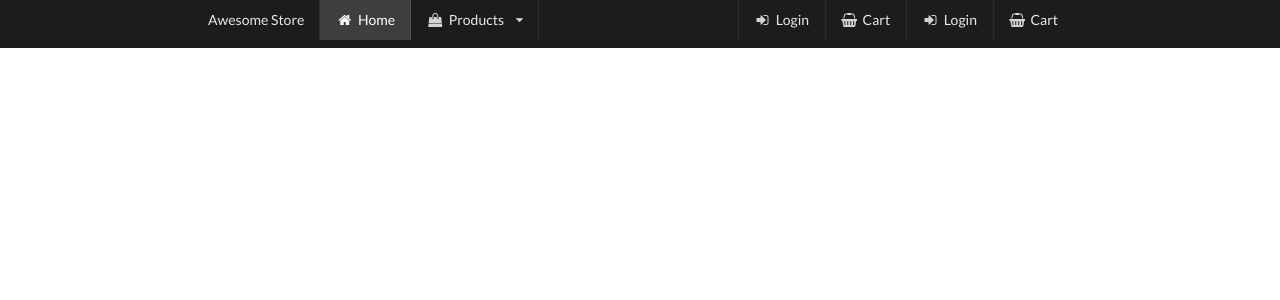
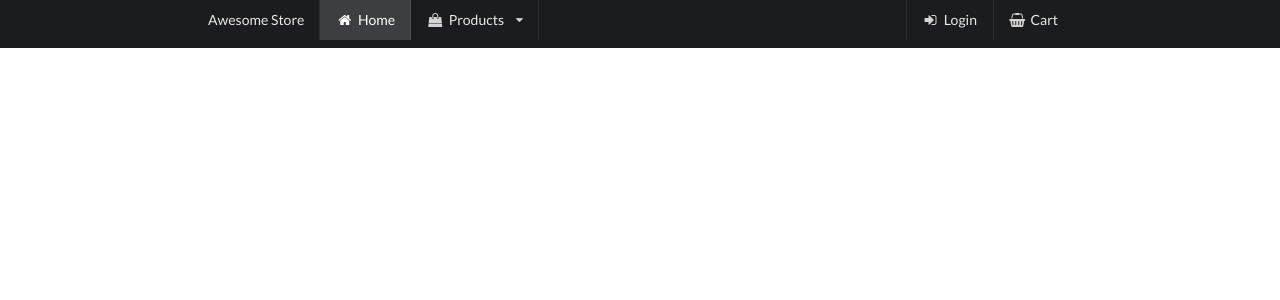
Before and after one commit to alexandersokolov/csci3172project, a PHP site: page /index.php in a window 1280 px wide. Shown: the top 300 px of the page. Run offline with PHP 8.4, Linux system fonts and the light colour scheme.

Commit message:
Fixed the double navbar

```diff
--- a/include/navBar.php
+++ b/include/navBar.php
@@ -16,8 +16,6 @@
                 </div>
             </a>
             <div class="right menu">
-                <a href="#" class="item login" onclick="onClickLogin()"><i class="sign in icon"></i>Login</a>
-                <a href="#" class="item cart" onclick="onClickCart()"><i class="shopping basket icon"></i>Cart</a>
                 <?php if(isset($_SESSION['username'])){  ?>
 
                   <a href="account.php" class="item"><i class="sign in icon"></i>Account</a>
@@ -25,10 +23,10 @@
                 }
                 else{
                 ?>
-                  <a href="#" class="item login"><i class="sign in icon"></i>Login</a>
+                  <a href="#" class="item login" onclick="onClickLogin()"><i class="sign in icon"></i>Login</a>
 
                 <?php } ?>
-                 <a href="#" class="item cart"><i class="shopping basket icon"></i>Cart</a>
+                 <a href="#" class="item cart" onclick="onClickCart()"><i class="shopping basket icon"></i>Cart</a>
 
                  <?php if(isset($_SESSION['username'])){ ?>
                    <a href="logout.php" class="item"><i class="sign in icon"></i>Log out</a>
```
